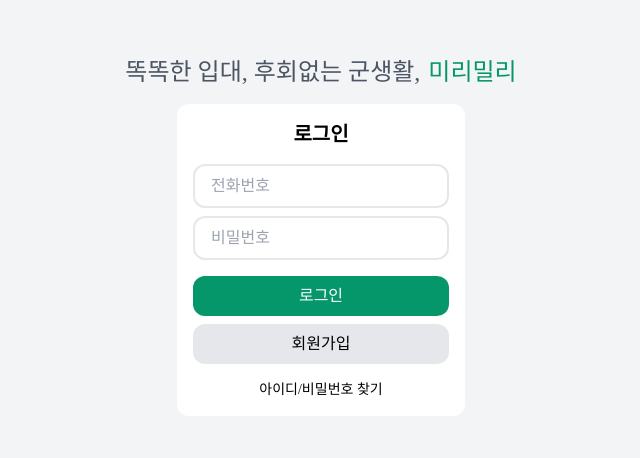
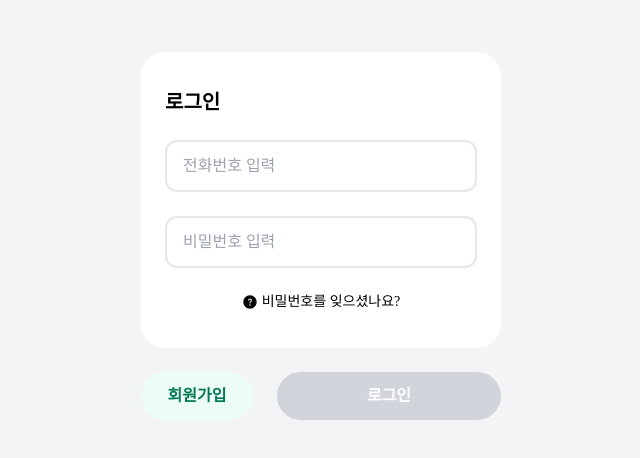
Before and after one commit to jaeminahn/mirimili-frontend, a React (Create React App) app: page /auth/login in a window 1280 px wide. Shown: the part 164-622 px from the top of the page, without its empty margins (319-959 px from the left). Built offline with nearby package versions, Linux system fonts and the light colour scheme; a web font is replaced by a local one.

Commit message:
login design update

```diff
--- a/src/components/organisms/signup/SetDetailDate.tsx
+++ b/src/components/organisms/signup/SetDetailDate.tsx
@@ -73,7 +73,7 @@
   ]);
 
   return (
-    <div className="flex flex-col p-6 bg-white rounded-lg w-96">
+    <div className="flex flex-col p-6 bg-white rounded-3xl w-[360px]">
       <h2 className="mb-4 text-lg font-bold text-gray-700">전역예정일</h2>
       <DatePicker date={endDate} setDate={setEndDate} />
 
--- a/src/components/organisms/signup/SetMember.tsx
+++ b/src/components/organisms/signup/SetMember.tsx
@@ -37,7 +37,7 @@
   const emeraldText = "text-emerald-700";
 
   return (
-    <div className="flex flex-col p-6 bg-white rounded-lg w-96">
+    <div className="flex flex-col p-6 bg-white rounded-3xl w-[360px]">
       <h2 className="mb-6 text-lg font-bold text-gray-700">회원종류 선택</h2>
 
       <button
--- a/src/components/organisms/signup/SetMosAndUnit.tsx
+++ b/src/components/organisms/signup/SetMosAndUnit.tsx
@@ -64,7 +64,7 @@
   }, [form.serviceMos, form.serviceUnit, step]);
 
   return (
-    <div className="flex flex-col p-6 bg-white rounded-lg w-96">
+    <div className="flex flex-col p-6 bg-white rounded-3xl w-[360px]">
       <div className="flex items-center justify-between mb-4">
         <p className="text-lg font-bold text-gray-700">군사특기</p>
         <div
--- a/src/components/organisms/signup/SetNickname.tsx
+++ b/src/components/organisms/signup/SetNickname.tsx
@@ -53,7 +53,7 @@
   }, [isNicknameAvailable, step]);
 
   return (
-    <div className="flex flex-col p-6 bg-white rounded-lg w-96">
+    <div className="flex flex-col p-6 bg-white rounded-3xl w-[360px]">
       <h2 className="mb-6 text-lg font-bold text-gray-700">닉네임 설정</h2>
       <div className="relative flex items-center mb-2">
         <input
--- a/src/components/organisms/signup/SetPhonePassword.tsx
+++ b/src/components/organisms/signup/SetPhonePassword.tsx
@@ -103,7 +103,7 @@
   };
 
   return (
-    <div className="flex flex-col p-6 bg-white rounded-lg w-96">
+    <div className="flex flex-col p-6 bg-white rounded-3xl w-[360px]">
       <h2 className="mb-6 text-lg font-bold text-gray-700">전화번호 인증</h2>
       <div className="relative flex items-center w-full mb-2">
         <input
--- a/src/components/organisms/signup/SetTypeAndStartDate.tsx
+++ b/src/components/organisms/signup/SetTypeAndStartDate.tsx
@@ -49,7 +49,7 @@
   };
 
   return (
-    <div className="flex flex-col p-6 bg-white rounded-lg w-96">
+    <div className="flex flex-col p-6 bg-white rounded-3xl w-[360px]">
       <h2 className="mb-4 text-lg font-bold text-gray-700">복무 형태 설정</h2>
       <div className="flex flex-wrap gap-2 mb-6">
         {ServiceType.map((type) => (
--- a/src/components/organisms/signup/TermsandConditions.tsx
+++ b/src/components/organisms/signup/TermsandConditions.tsx
@@ -46,7 +46,7 @@
     "w-4 h-4 rounded-full border border-gray-400 appearance-none checked:bg-[url('./images/checked.png')] bg-cover bg-no-repeat bg-center checked:border-emerald-600";
 
   return (
-    <div className="flex flex-col p-6 bg-white rounded-lg w-96">
+    <div className="flex flex-col p-6 bg-white rounded-3xl w-[360px]">
       <h2 className="mb-6 text-lg font-bold text-gray-700">약관 동의</h2>
       <div
         className="flex items-center gap-3 mb-6 cursor-pointer"
--- a/src/components/routes/Auth/Login.tsx
+++ b/src/components/routes/Auth/Login.tsx
@@ -1,7 +1,7 @@
 import { ChangeEvent, useCallback, useEffect, useState } from "react";
-import { Link, useNavigate } from "react-router-dom";
+import { useNavigate, Link } from "react-router-dom";
+import { Icon } from "@iconify/react";
 import { useAuth } from "../../../contexts";
-import * as U from "../../../utils";
 
 type LoginFormType = Record<"tel" | "password", string>;
 const initialFormState = { tel: "", password: "" };
@@ -20,9 +20,11 @@
 export default function Login() {
   const [{ tel, password }, setForm] =
     useState<LoginFormType>(initialFormState);
+  const navigate = useNavigate();
+  const { login } = useAuth();
 
   const changed = useCallback(
-    (key: string) => (e: ChangeEvent<HTMLInputElement>) => {
+    (key: keyof LoginFormType) => (e: ChangeEvent<HTMLInputElement>) => {
       let value = e.target.value;
       if (key === "tel") value = formatTel(value);
       setForm((prev) => ({ ...prev, [key]: value }));
@@ -30,69 +32,73 @@
     []
   );
 
-  const handleKeyDown = (e: React.KeyboardEvent<HTMLInputElement>) => {
-    if (e.key === "Enter") loginAccount();
-  };
-
-  const navigate = useNavigate();
-  const { login } = useAuth();
-
   const loginAccount = useCallback(() => {
     const pureTel = tel.replace(/-/g, "");
     login(pureTel, password, () => navigate("/"));
   }, [tel, password, navigate, login]);
 
+  const handleKeyDown = (e: React.KeyboardEvent<HTMLInputElement>) => {
+    if (e.key === "Enter" && tel && password) loginAccount();
+  };
+
   useEffect(() => {
     setForm(initialFormState);
   }, []);
 
+  const canProceed = tel.trim() !== "" && password.trim() !== "";
+
   return (
-    <div className="flex flex-col items-center justify-center h-screen gap-4 bg-gray-100">
-      <div className="flex gap-2">
-        <p className="text-2xl text-gray-600 font-get">
-          똑똑한 입대, 후회없는 군생활,{" "}
-        </p>
-        <Link className="text-2xl text-emerald-600 font-get" to="/">
-          미리밀리
-        </Link>
-      </div>
-      <div className="flex flex-col items-center gap-4 p-4 bg-white rounded-xl">
-        <p className="text-xl font-semibold">로그인</p>
-        <div className="flex flex-col gap-2">
+    <div className="flex flex-col items-center justify-center h-screen bg-gray-100 gap-6">
+      <div className="flex flex-col gap-6 px-6 pt-9 pb-9 bg-white rounded-3xl w-[360px]">
+        <p className="text-xl font-semibold text-left">로그인</p>
+
+        <div className="flex flex-col gap-0 w-full">
           <input
             type="text"
-            className="w-64 p-2 px-4 border-2 border-gray-200 focus:border-emerald-600 focus:ring-emerald-600 focus:outline-none rounded-xl"
             name="tel"
-            placeholder="전화번호"
+            placeholder="전화번호 입력"
+            className="w-full p-3 px-4 border-2 border-gray-200 focus:border-emerald-600 focus:outline-none rounded-xl"
             value={tel}
             onChange={changed("tel")}
           />
           <input
             type="password"
-            className="w-64 p-2 px-4 border-2 border-gray-200 focus:border-emerald-600 focus:ring-emerald-600 focus:outline-none rounded-xl"
             name="password"
-            placeholder="비밀번호"
+            placeholder="비밀번호 입력"
+            className="w-full p-3 px-4 border-2 border-gray-200 focus:border-emerald-600 focus:outline-none rounded-xl mt-6"
             value={password}
             onChange={changed("password")}
             onKeyDown={handleKeyDown}
           />
         </div>
-        <div className="flex flex-col items-center gap-2">
-          <button
-            type="submit"
-            onClick={loginAccount}
-            className="w-64 p-2 text-base text-white rounded-xl bg-emerald-600"
-          >
-            로그인
-          </button>
-          <Link
-            to="/auth/signup"
-            className="flex justify-center w-64 p-2 text-base bg-gray-200 rounded-xl"
-          >
-            회원가입
-          </Link>
-          <p className="pt-2 text-sm">아이디/비밀번호 찾기</p>
+
+        <div className="flex items-center gap-1 text-sm text-black self-center">
+          <Icon
+            icon="fluent:question-circle-24-filled"
+            className="w-4 h-4 text-black"
+          />
+          <span>비밀번호를 잊으셨나요?</span>
         </div>
+      </div>
+
+      <div className="flex items-center justify-between w-[360px]">
+        <Link
+          to="/auth/signup"
+          className="w-[112px] py-3 text-base font-semibold text-emerald-700 bg-emerald-50 hover:bg-emerald-100 text-center rounded-3xl"
+        >
+          회원가입
+        </Link>
+        <button
+          onClick={loginAccount}
+          disabled={!canProceed}
+          className={`w-[224px] py-3 text-base font-semibold text-white rounded-3xl ${
+            canProceed
+              ? "bg-emerald-600 hover:bg-emerald-700"
+              : "bg-gray-300 cursor-not-allowed"
+          }`}
+        >
+          로그인
+        </button>
       </div>
     </div>
   );
```
Also changed, not shown: src/components/routes/Auth/SignUp.tsx (+11 -5 lines).
